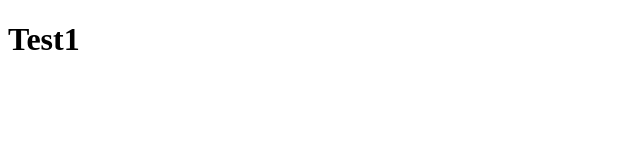
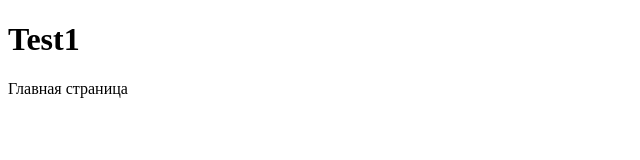
Before and after one commit to power080/test-git2, a plain HTML site: page index.html in a window 1280 px wide. Shown: the whole page, without its empty margins (0-640 px from the left). Drawn offline with Linux system fonts and the light colour scheme.

Commit message:
add main page template

```diff
--- a/index.html
+++ b/index.html
@@ -9,6 +9,7 @@
 <body>
    <script src="index.js"></script>
    <header><h1>Test1</h1></header>
+   <span>Главная страница</span>
 
 </body>
 </html>
```
